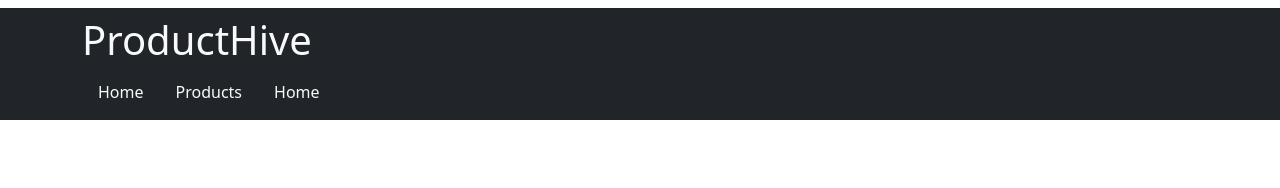
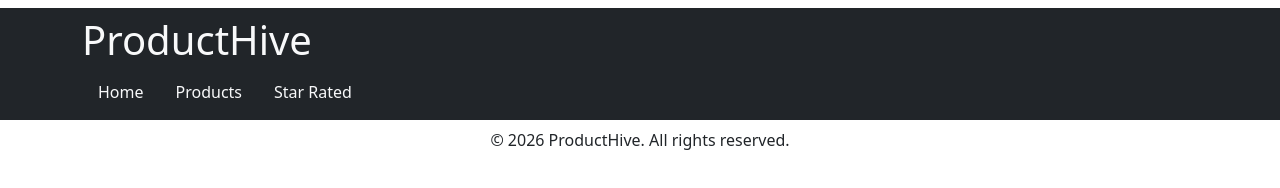
Before and after one commit to arushabind2005-star/Product--Hive, a website: page details.html in a window 1280 px wide. Drawn offline with nearby package versions, Linux system fonts and the light colour scheme.

Commit message:
added footer

```diff
--- a/details.html
+++ b/details.html
@@ -20,7 +20,7 @@
         <a class="nav-link text-light" href="products.html">Products</a>
       </li>
       <li class="nav-item">
-        <a class="nav-link text-light" href="star-rated.html">Home</a>
+        <a class="nav-link text-light" href="star-rated.html">Star Rated</a>
       </li>
     </ul>
   </nav>
@@ -29,5 +29,6 @@
   <main>
 
   </main>
+  <footer class="text-center p-2">&copy 2026 ProductHive. All rights reserved.</footer>
 </body>
 </html>
```
Also changed, not shown: index.html (+2 -1 lines), products.html (+2 -1 lines), star-rated.html (+2 -1 lines).
